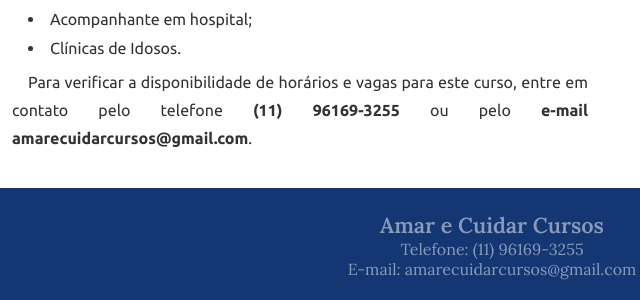
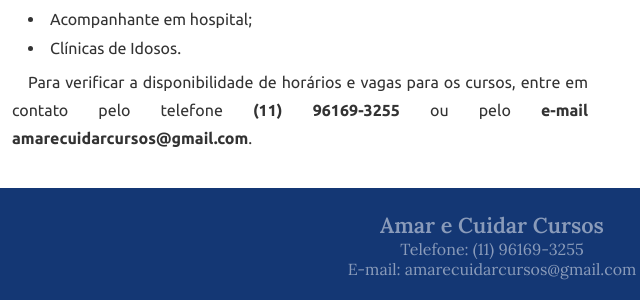
Before and after one commit to angelicamarttins/amar-e-cuidar-cursos, a plain HTML site: page index.html in a window 1280 px wide. Shown: the part 1356-1656 px from the top of the page, 148-788 px from the left. Drawn offline with Linux system fonts and the light colour scheme.

Commit message:
Correct some text in index.html

```diff
--- a/index.html
+++ b/index.html
@@ -71,7 +71,7 @@
 
             </ul>
 
-            <p class="content__p">Para verificar a disponibilidade de horários e vagas para este curso, entre em contato pelo telefone <a class=" content__p anchor--hover" href="https://wa.me/5511961693255?text=Olá!%20Quero%20saber%20mais%20sobre%20os%20cursos." target="_blank"><strong>(11) 96169-3255</strong></a> ou pelo <a class="content__p anchor--hover" href="mailto:amarecuidarcursos@gmail.com?subject=Contato via site"><strong>e-mail amarecuidarcursos@gmail.com</strong></a>.</p>
+            <p class="content__p">Para verificar a disponibilidade de horários e vagas para os cursos, entre em contato pelo telefone <a class=" content__p anchor--hover" href="https://wa.me/5511961693255?text=Olá!%20Quero%20saber%20mais%20sobre%20os%20cursos." target="_blank"><strong>(11) 96169-3255</strong></a> ou pelo <a class="content__p anchor--hover" href="mailto:amarecuidarcursos@gmail.com?subject=Contato via site"><strong>e-mail amarecuidarcursos@gmail.com</strong></a>.</p>
 
         </section>
 
@@ -94,7 +94,7 @@
                 <p class="sidebar__info">Acesse nossas <a class="sidebar__link anchor--hover" href="faq.html">Perguntas Frequentes</a></p> <hr>
 
                 <h3 class="sidebar__title">Entre em contato conosco</h3>
-                <p class="sidebar__info">Telefone: <a class=" sidebar__info anchor--hover" href="https://wa.me/5511961693255?text=Olá!%20Quero%20saber%20mais%20sobre%20os%20cursos." target="_blank">(11) 96169-3255</a></p>
+                <p class="sidebar__info">Telefone: <a class="sidebar__info anchor--hover" href="https://wa.me/5511961693255?text=Olá!%20Quero%20saber%20mais%20sobre%20os%20cursos." target="_blank">(11) 96169-3255</a></p>
                 <p class="sidebar__info">E-mail:<a class="sidebar__link anchor--hover" href="mailto:amarecuidarcursos@gmail.com?subject=Contato via site"> amarecuidarcursos<br>@gmail.com</a></p>
 
             </section>
@@ -103,8 +103,8 @@
 
     <footer class="footer">
         <p class="footer__logo">Amar e Cuidar Cursos</p>
-        <p class="footer__contato--tel">Telefone: (11) 96169-3255</p>
-        <p class="footer__contato--email">E-mail:<a class="footer__link anchor--hover" href="mailto:amarecuidarcursos@gmail.com?subject=Contato via site"> amarecuidarcursos@gmail.com</a></p>
+        <p class="footer__contato">Telefone: <a class="footer__link anchor--hover" href="https://wa.me/5511961693255?text=Olá!%20Quero%20saber%20mais%20sobre%20os%20cursos." target="_blank">(11) 96169-3255</a></p>
+        <p class="footer__contato">E-mail:<a class="footer__link anchor--hover" href="mailto:amarecuidarcursos@gmail.com?subject=Contato via site"> amarecuidarcursos@gmail.com</a></p>
     </footer>
 </body>
 </html>
```
